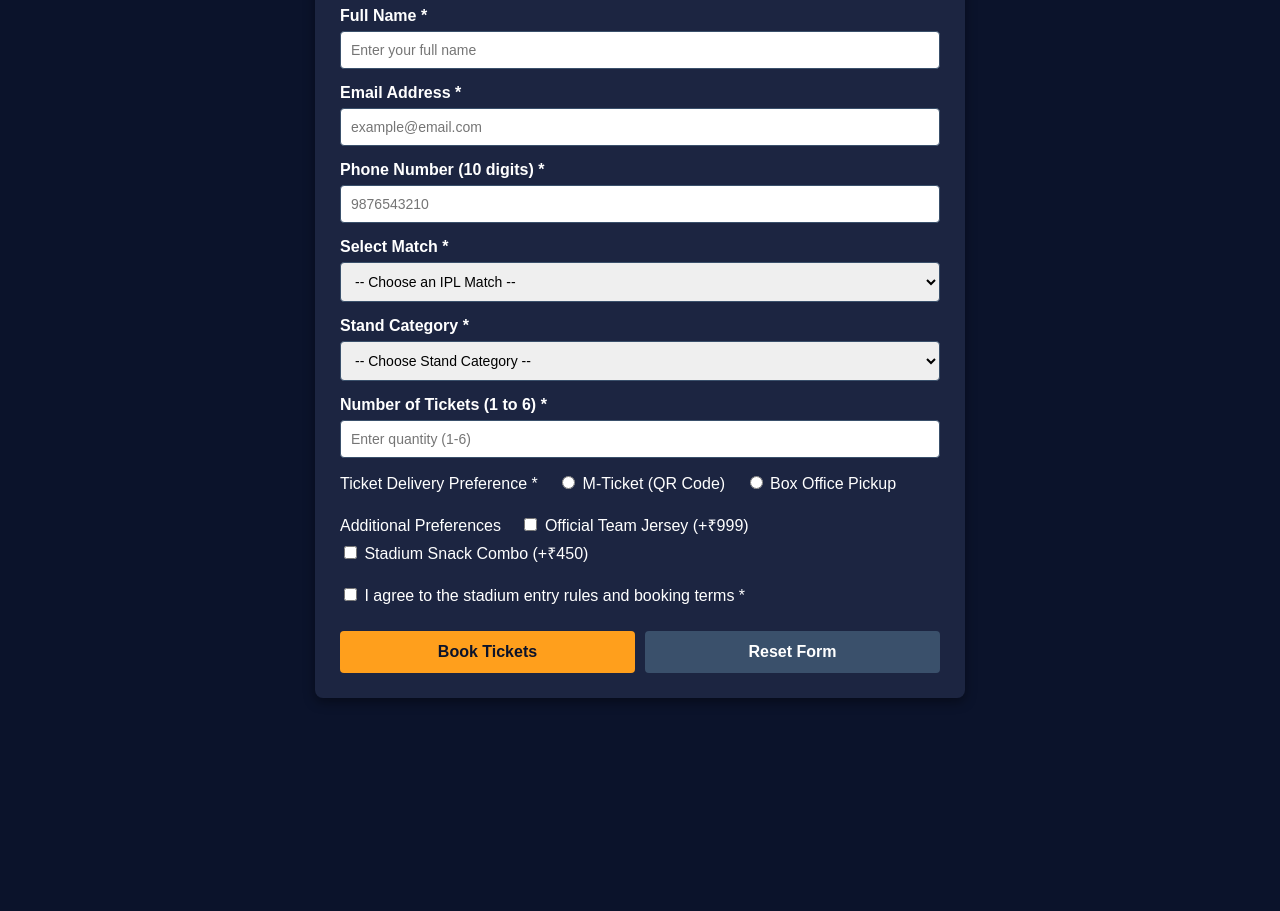
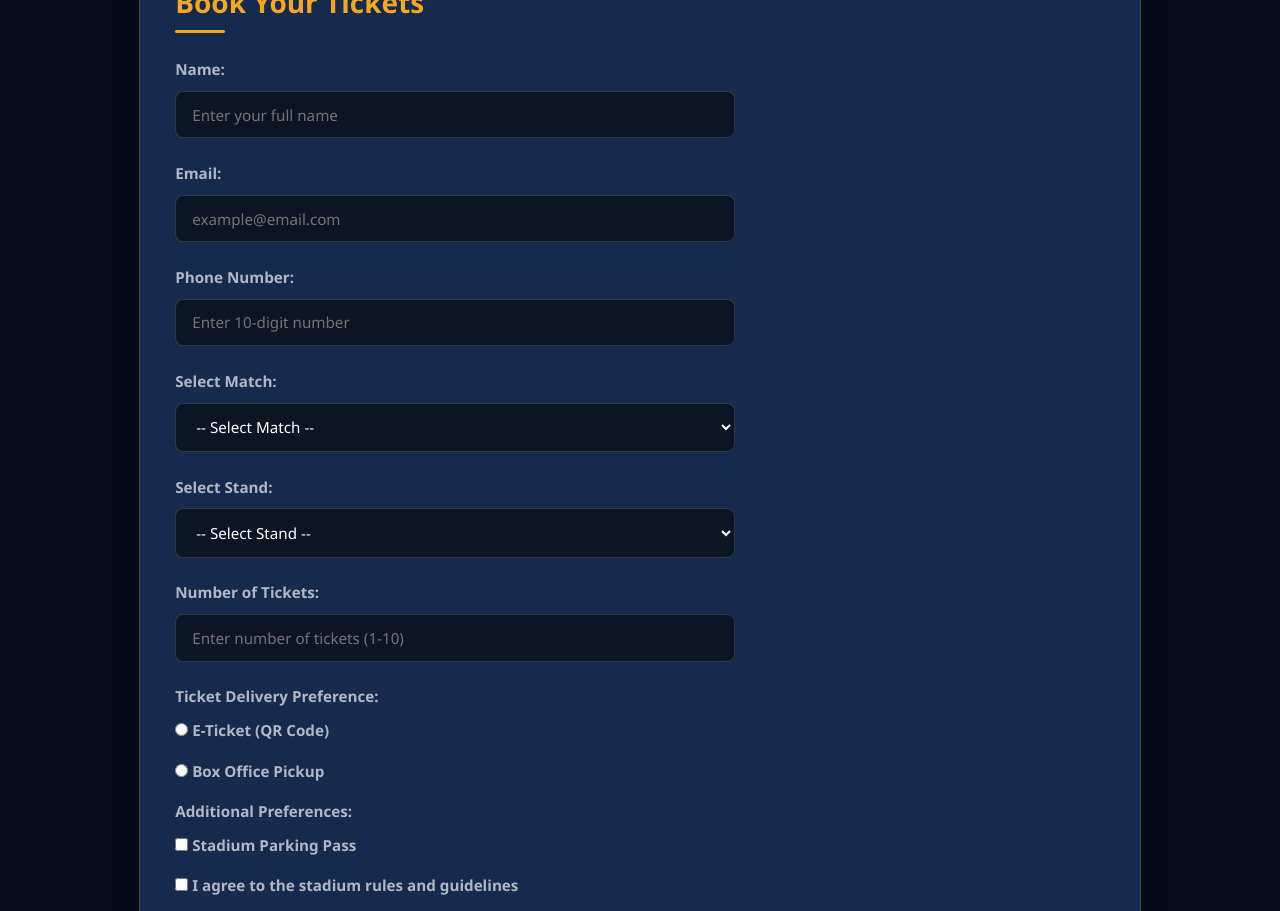
Before and after one commit to Rajit2207/WEB-APPLICATION, a plain HTML site: page booking.html in a window 1280 px wide. Shown: the part 171-1082 px from the top of the page. Before the commit the page ends 909 px from the top, so only its background shows below. Drawn offline with Linux system fonts and the light colour scheme.

Commit message:
Activity 3: Add IPL ticket booking form with HTML5 validation

```diff
--- a/booking.html
+++ b/booking.html
@@ -1,196 +1,115 @@
 <!DOCTYPE html>
 <html lang="en">
 <head>
-  <meta charset="UTF-8" />
-  <meta name="viewport" content="width=device-width, initial-scale=1.0" />
+    <meta charset="UTF-8">
+    <meta name="viewport" content="width=device-width, initial-scale=1.0">
     <title>IPL 2026 Ticket Booking</title>
-  <style>
-    body {
-      font-family: Arial, sans-serif;
-      background-color: #0b132b;
-      color: #ffffff;
-      margin: 0;
-      padding: 20px;
-    }
-    .container {
-      max-width: 600px;
-      margin: 20px auto;
-      background-color: #1c2541;
-      padding: 25px;
-      border-radius: 8px;
-      box-shadow: 0 4px 12px rgba(0, 0, 0, 0.4);
-    }
-    h1 {
-      text-align: center;
-      color: #ff9f1c;
-    }
-    .nav-link {
-      display: inline-block;
-      margin-bottom: 15px;
-      color: #5bc0be;
-      text-decoration: none;
-    }
-    .form-group {
-      margin-bottom: 15px;
-    }
-    label {
-      display: block;
-      margin-bottom: 6px;
-      font-weight: bold;
-    }
-    input[type="text"],
-    input[type="email"],
-    input[type="tel"],
-    input[type="number"],
-    select {
-      width: 100%;
-      padding: 10px;
-      border: 1px solid #3a506b;
-      border-radius: 4px;
-      box-sizing: border-box;
-      font-size: 14px;
-    }
-    .inline-options label {
-      display: inline-block;
-      font-weight: normal;
-      margin-right: 15px;
-    }
-    .button-group {
-      display: flex;
-      gap: 10px;
-      margin-top: 20px;
-    }
-    button {
-      flex: 1;
-      padding: 12px;
-      font-size: 16px;
-      font-weight: bold;
-      border: none;
-      border-radius: 4px;
-      cursor: pointer;
-    }
-    button[type="submit"] {
-      background-color: #ff9f1c;
-      color: #0b132b;
-    }
-    button[type="reset"] {
-      background-color: #3a506b;
-      color: #ffffff;
-    }
-  </style>
+    <link rel="stylesheet" href="css/styles.css">
 </head>
+
 <body>
-  <div class="container">
-    <a href="index.html" class="nav-link">&larr; Back to Home</a>
-    <h1>IPL 2026 Ticket Booking</h1>
+
+<header>
+    <h1>Welcome to IPL 2026 Ticket Booking</h1>
+
+    <nav>
+        <ul>
+            <li><a href="index.html">Home</a></li>
+            <li><a href="index.html#matches">Matches</a></li>
+            <li><a href="index.html#guidelines">Guidelines</a></li>
+        </ul>
+    </nav>
+</header>
+
+<main>
+    <section id="booking">
+        <h2>Book Your Tickets</h2>
 
         <form action="#" method="post">
-      <!-- Full Name -->
-      <div class="form-group">
-        <label for="fullName">Full Name *</label>
+            <label for="name">Name:</label>
             <input
                 type="text"
-          id="fullName"
-          name="fullName"
+                id="name"
+                name="name"
                 placeholder="Enter your full name"
                 minlength="3"
                 maxlength="50"
                 required
-        />
-      </div>
+            >
 
-      <!-- Email Address -->
-      <div class="form-group">
-        <label for="email">Email Address *</label>
+            <label for="email">Email:</label>
             <input
                 type="email"
                 id="email"
                 name="email"
                 placeholder="example@email.com"
                 required
-        />
-      </div>
+            >
 
-      <!-- Phone Number -->
-      <div class="form-group">
-        <label for="phone">Phone Number (10 digits) *</label>
+            <label for="phone">Phone Number:</label>
             <input
                 type="tel"
                 id="phone"
                 name="phone"
-          placeholder="9876543210"
+                placeholder="Enter 10-digit number"
                 minlength="10"
                 maxlength="10"
                 pattern="[0-9]{10}"
-          title="Please enter a valid 10-digit mobile number"
+                title="Enter a valid 10-digit phone number"
                 required
-        />
-      </div>
+            >
 
-      <!-- Match Selection Dropdown -->
-      <div class="form-group">
-        <label for="match">Select Match *</label>
+            <label for="match">Select Match:</label>
             <select id="match" name="match" required>
-          <option value="">-- Choose an IPL Match --</option>
-          <option value="RCB vs CSK">Match 1: RCB vs CSK (M. Chinnaswamy Stadium)</option>
-          <option value="MI vs KKR">Match 2: MI vs KKR (Wankhede Stadium)</option>
-          <option value="SRH vs RR">Match 3: SRH vs RR (Rajiv Gandhi Intl. Stadium)</option>
-          <option value="GT vs LSG">Match 4: GT vs LSG (Narendra Modi Stadium)</option>
+                <option value="">-- Select Match --</option>
+                <option value="RCB vs CSK">RCB vs CSK</option>
+                <option value="CSK vs KKR">CSK vs Kolkata Knight Riders</option>
+                <option value="MI vs SRH">Mumbai Indians vs Sunrisers Hyderabad</option>
+                <option value="RCB vs PBKS">Rajasthan Royals vs Punjab Kings</option>
+                <option value="SRH vs RCB">Sunrisers Hyderabad vs RCB</option>
+                <option value="RCB vs KKR">KKR vs RCB</option>
             </select>
-      </div>
 
-      <!-- Stand Category Dropdown -->
-      <div class="form-group">
-        <label for="stand">Stand Category *</label>
+            <label for="stand">Select Stand:</label>
             <select id="stand" name="stand" required>
-          <option value="">-- Choose Stand Category --</option>
-          <option value="General">General Stand - ₹1,500</option>
-          <option value="Premium">Premium East/West Stand - ₹3,500</option>
-          <option value="Corporate">Corporate Box - ₹8,000</option>
-          <option value="VIP">VIP Hospitality Lounge - ₹15,000</option>
+                <option value="">-- Select Stand --</option>
+                <option value="General">General Stand</option>
+                <option value="Premium">Premium Stand</option>
+                <option value="VIP">VIP Stand</option>
+                <option value="Reserved">Reserved Stand</option>
+                <option value="Fan">Fan Stand</option>
             </select>
-      </div>
 
-      <!-- Number of Tickets -->
-      <div class="form-group">
-        <label for="tickets">Number of Tickets (1 to 6) *</label>
+            <label for="ticket">Number of Tickets:</label>
             <input
                 type="number"
-          id="tickets"
-          name="tickets"
+                id="ticket"
+                name="ticket"
                 min="1"
-          max="6"
-          placeholder="Enter quantity (1-6)"
+                max="10"
+                placeholder="Enter number of tickets (1-10)"
                 required
-        />
-      </div>
+            >
 
-      <!-- Radio Buttons: Ticket Delivery Mode -->
-      <div class="form-group inline-options">
-        <label>Ticket Delivery Preference *</label>
-        <label><input type="radio" name="delivery" value="e-ticket" required /> M-Ticket (QR Code)</label>
-        <label><input type="radio" name="delivery" value="physical" /> Box Office Pickup</label>
-      </div>
+            <label>Ticket Delivery Preference:</label>
+            <label><input type="radio" name="delivery" value="e-ticket" style="width: auto;" required> E-Ticket (QR Code)</label>
+            <label><input type="radio" name="delivery" value="physical" style="width: auto;"> Box Office Pickup</label>
 
-      <!-- Checkboxes: Additional Add-ons & Terms -->
-      <div class="form-group inline-options">
-        <label>Additional Preferences</label>
-        <label><input type="checkbox" name="addons" value="jersey" /> Official Team Jersey (+₹999)</label>
-        <label><input type="checkbox" name="addons" value="snacks" /> Stadium Snack Combo (+₹450)</label>
-      </div>
+            <label>Additional Preferences:</label>
+            <label><input type="checkbox" name="addons" value="parking" style="width: auto;"> Stadium Parking Pass</label>
+            <label><input type="checkbox" name="terms" style="width: auto;" required> I agree to the stadium rules and guidelines</label>
 
-      <div class="form-group inline-options">
-        <label>
-          <input type="checkbox" name="terms" required /> I agree to the stadium entry rules and booking terms *
-        </label>
-      </div>
-
-      <!-- Submit and Reset Buttons -->
-      <div class="button-group">
+            <div>
                 <button type="submit">Book Tickets</button>
-        <button type="reset">Reset Form</button>
+                <button type="reset">Reset</button>
             </div>
         </form>
-  </div>
+    </section>
+</main>
+
+<footer>
+    <p>&copy; 2026 IPL Ticket Booking. All Rights Reserved.</p>
+</footer>
+
 </body>
 </html>
```
Also changed, not shown: index.html (+1 -1 lines). Lines whose indentation alone changed are shown as unchanged.
